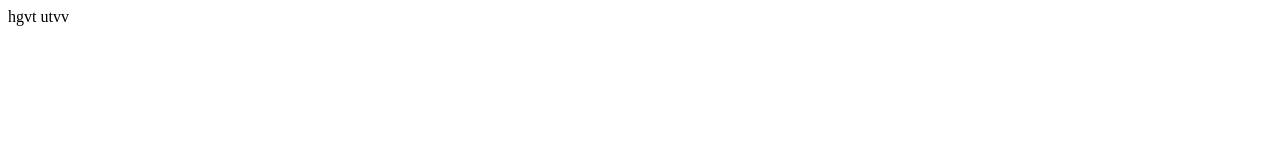
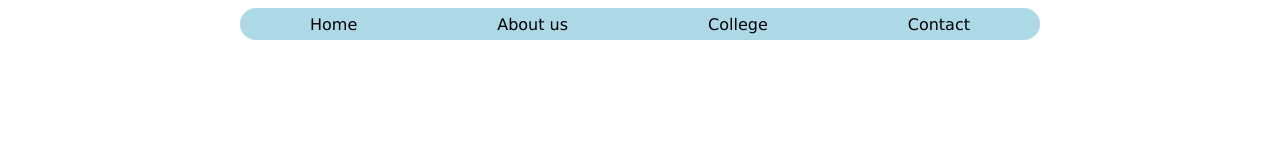
Before and after one commit to ProGraMMer-Parth/Lnct_Website, a plain HTML site: page index.html in a window 1280 px wide. Drawn offline with Linux system fonts and the light colour scheme.

Commit message:
add structure of nav

```diff
--- a/index.html
+++ b/index.html
@@ -4,8 +4,26 @@
     <meta charset="UTF-8">
     <meta name="viewport" content="width=device-width, initial-scale=1.0">
     <title>LNCT College | Top Engineering Colleges In Bhopal, MP, India</title>
+    <link rel="stylesheet" href="style.css">
 </head>
 <body>
-    hgvt utvv
+
+    <header id="header" class="header">
+        <div class="header-container container-fluid container-xl d-flex me-auto me-xl-0">
+
+            <nav id="navmenu" class="navmenu">
+                <ul>
+                    <li><a href="#home" class="active" >Home</a></li>
+                    <li><a href="#about">About us</a></li>
+                    <li><a href="#college">College</a></li>
+                    <li><a href="#contact">Contact</a></li>
+                </ul>
+            </nav>
+
+
+        </div>
+    </header>
+
+
 </body>
 </html>
--- /dev/null
+++ b/style.css
@@ -0,0 +1,39 @@
+* {
+    margin: 0;
+    padding: 0;
+    box-sizing: border-box;
+    font-family: Verdana, Geneva, Tahoma, sans-serif;
+}
+
+header {
+    position: relative;
+    display: flex;
+    align-items: center;
+    justify-content: center;
+}
+
+.navmenu {
+    background-color: lightblue;
+    margin: 0.5rem;
+    height: 2rem;
+    width: 50rem;
+    border-radius: 20px;
+}
+
+.navmenu ul li {
+    list-style: none;
+    display: inline-block;
+}
+
+.navmenu ul {
+    display: flex;
+    justify-content: space-around;
+    align-items: center;
+    height: 2rem;
+    width: 50rem;
+}
+
+.navmenu ul li a {
+    text-decoration: none;
+    color: black;
+}
```
Also changed, not shown: 1 other file.
